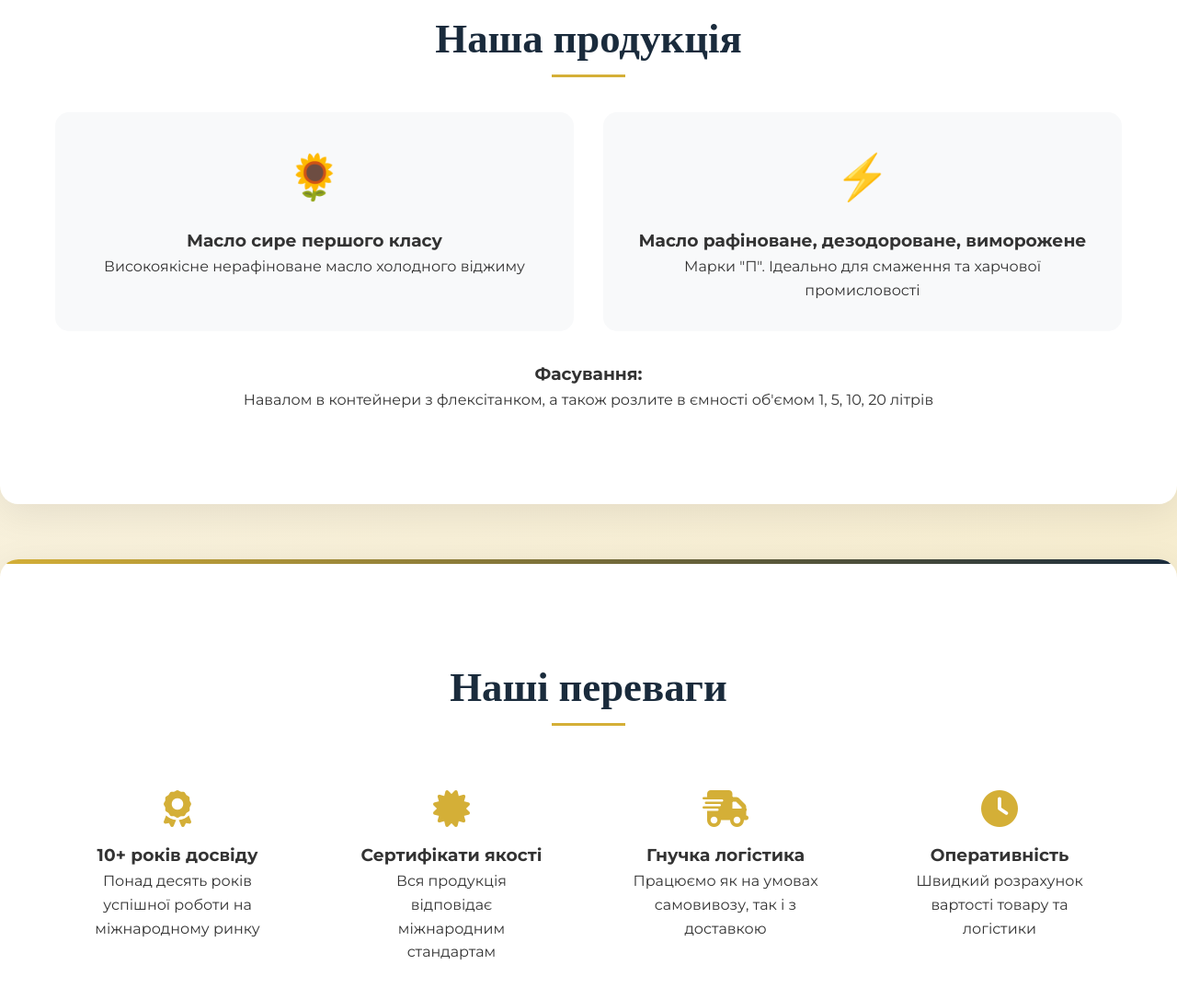
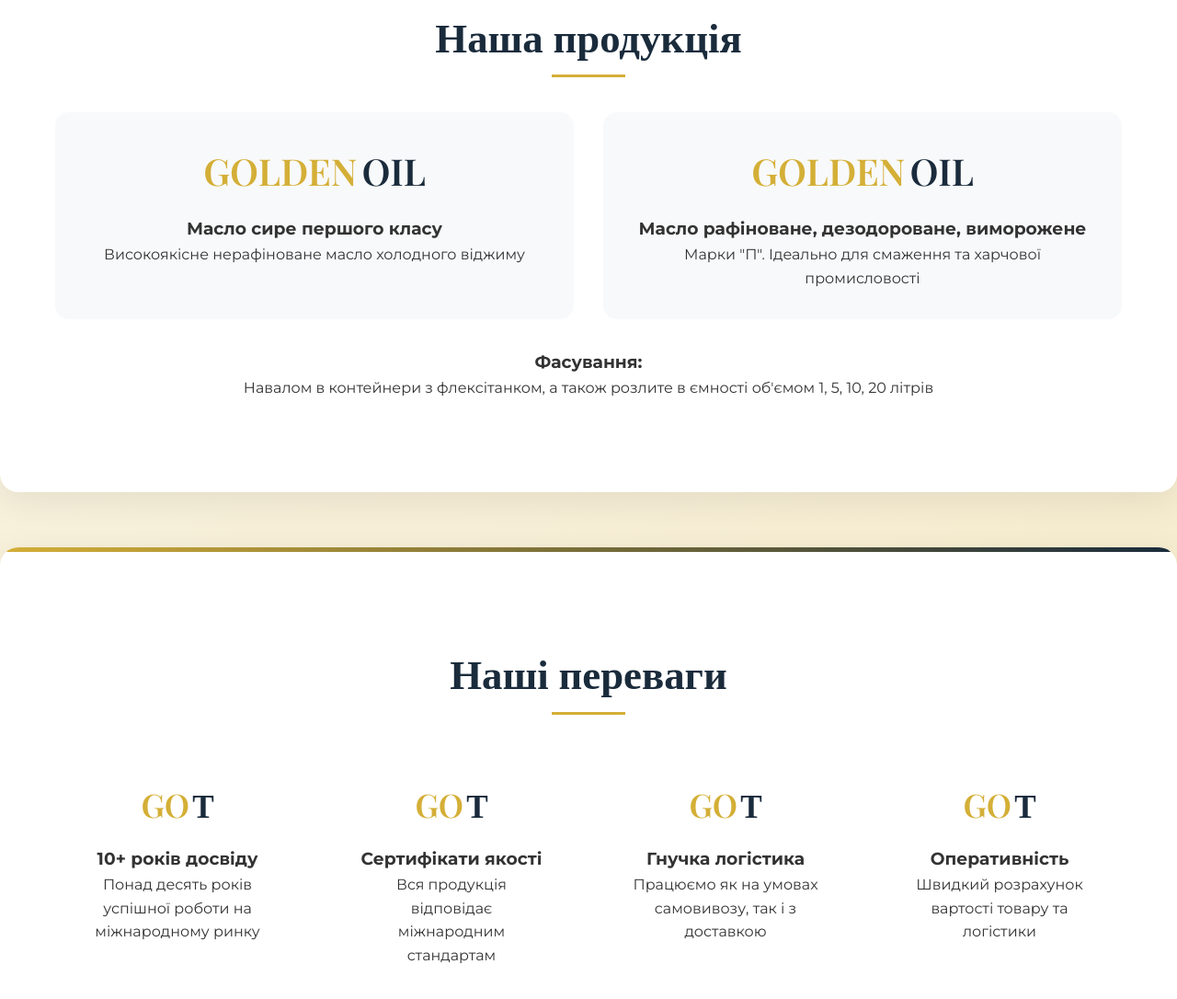
Before and after one commit to goldenoil7771-cpu/golden-oil-trade, a plain HTML site: page index.html in a window 1280 px wide. Shown: the part 1353-2439 px from the top of the page at 92% size. Drawn offline with nearby package versions, Linux system fonts and the light colour scheme.

Commit message:
Add full website version

```diff
--- a/index.html
+++ b/index.html
@@ -74,6 +74,21 @@
             font-weight: 600;
             color: var(--gold);
             text-decoration: none;
+            display: flex;
+            align-items: center;
+            gap: 10px;
+        }
+
+        /* Стилизованный логотип вместо иконки */
+        .logo-icon {
+            font-family: 'Playfair Display', serif;
+            font-size: 1.8rem;
+            font-weight: 700;
+            color: var(--gold);
+            background: linear-gradient(135deg, var(--gold), #b8941f);
+            -webkit-background-clip: text;
+            -webkit-text-fill-color: transparent;
+            text-shadow: 2px 2px 4px rgba(212, 175, 55, 0.3);
         }
 
         .logo span {
@@ -322,10 +337,20 @@
             box-shadow: 0 20px 40px rgba(0,0,0,0.15);
         }
 
-        .product-icon {
-            font-size: 3rem;
+        /* Стилизованный логотип вместо иконки продукта */
+        .product-logo {
+            font-family: 'Playfair Display', serif;
+            font-size: 2.5rem;
+            font-weight: 700;
             color: var(--gold);
             margin-bottom: 1rem;
+            display: flex;
+            justify-content: center;
+            gap: 5px;
+        }
+
+        .product-logo span {
+            color: var(--dark-blue);
         }
 
         .advantages {
@@ -345,10 +370,20 @@
             box-shadow: 0 20px 40px rgba(0,0,0,0.15);
         }
 
-        .advantage i {
-            font-size: 2.5rem;
+        /* Логотип вместо иконки преимущества */
+        .advantage-logo {
+            font-family: 'Playfair Display', serif;
+            font-size: 2.2rem;
+            font-weight: 700;
             color: var(--gold);
             margin-bottom: 1rem;
+            display: flex;
+            justify-content: center;
+            gap: 3px;
+        }
+
+        .advantage-logo span {
+            color: var(--dark-blue);
         }
 
         .contacts-grid {
@@ -444,13 +479,24 @@
             .nav-right {
                 gap: 1rem;
             }
+
+            .product-logo {
+                font-size: 2rem;
+            }
+
+            .advantage-logo {
+                font-size: 1.8rem;
+            }
         }
     </style>
 </head>
 <body lang="uk">
     <header>
         <div class="container nav-container">
-            <a href="#" class="logo">GOLDEN OIL <span>TRADE</span></a>
+            <a href="#" class="logo">
+                <span class="logo-icon">GOLDEN OIL</span>
+                <span>TRADE</span>
+            </a>
             <div class="nav-right">
                 <nav>
                     <ul class="nav-links">
@@ -536,7 +582,7 @@
 
             <div class="products-grid">
                 <div class="product-card">
-                    <div class="product-icon">🌻</div>
+                    <div class="product-logo">GOLDEN<span>OIL</span></div>
                     <h3 class="lang-uk">Масло сире першого класу</h3>
                     <h3 class="lang-ru">Масло сырое первого класса</h3>
                     <h3 class="lang-en">Raw First Class Oil</h3>
@@ -545,7 +591,7 @@
                     <p class="lang-en">High-quality unrefined cold-pressed oil</p>
                 </div>
                 <div class="product-card">
-                    <div class="product-icon">⚡</div>
+                    <div class="product-logo">GOLDEN<span>OIL</span></div>
                     <h3 class="lang-uk">Масло рафіноване, дезодороване, виморожене</h3>
                     <h3 class="lang-ru">Масло рафинированное, дезодорированное, вымороженное</h3>
                     <h3 class="lang-en">Refined, Deodorized, Winterized Oil</h3>
@@ -573,7 +619,7 @@
 
             <div class="advantages">
                 <div class="advantage">
-                    <i class="fas fa-award"></i>
+                    <div class="advantage-logo">GO<span>Т</span></div>
                     <h3 class="lang-uk">10+ років досвіду</h3>
                     <h3 class="lang-ru">10+ лет опыта</h3>
                     <h3 class="lang-en">10+ Years Experience</h3>
@@ -582,7 +628,7 @@
                     <p class="lang-en">Over ten years of successful work in the international market</p>
                 </div>
                 <div class="advantage">
-                    <i class="fas fa-certificate"></i>
+                    <div class="advantage-logo">GO<span>Т</span></div>
                     <h3 class="lang-uk">Сертифікати якості</h3>
                     <h3 class="lang-ru">Сертификаты качества</h3>
                     <h3 class="lang-en">Quality Certificates</h3>
@@ -591,7 +637,7 @@
                     <p class="lang-en">All products meet international standards</p>
                 </div>
                 <div class="advantage">
-                    <i class="fas fa-shipping-fast"></i>
+                    <div class="advantage-logo">GO<span>Т</span></div>
                     <h3 class="lang-uk">Гнучка логістика</h3>
                     <h3 class="lang-ru">Гибкая логистика</h3>
                     <h3 class="lang-en">Flexible Logistics</h3>
@@ -600,7 +646,7 @@
                     <p class="lang-en">We work both on self-pickup terms and with delivery</p>
                 </div>
                 <div class="advantage">
-                    <i class="fas fa-clock"></i>
+                    <div class="advantage-logo">GO<span>Т</span></div>
                     <h3 class="lang-uk">Оперативність</h3>
                     <h3 class="lang-ru">Оперативность</h3>
                     <h3 class="lang-en">Efficiency</h3>
```
